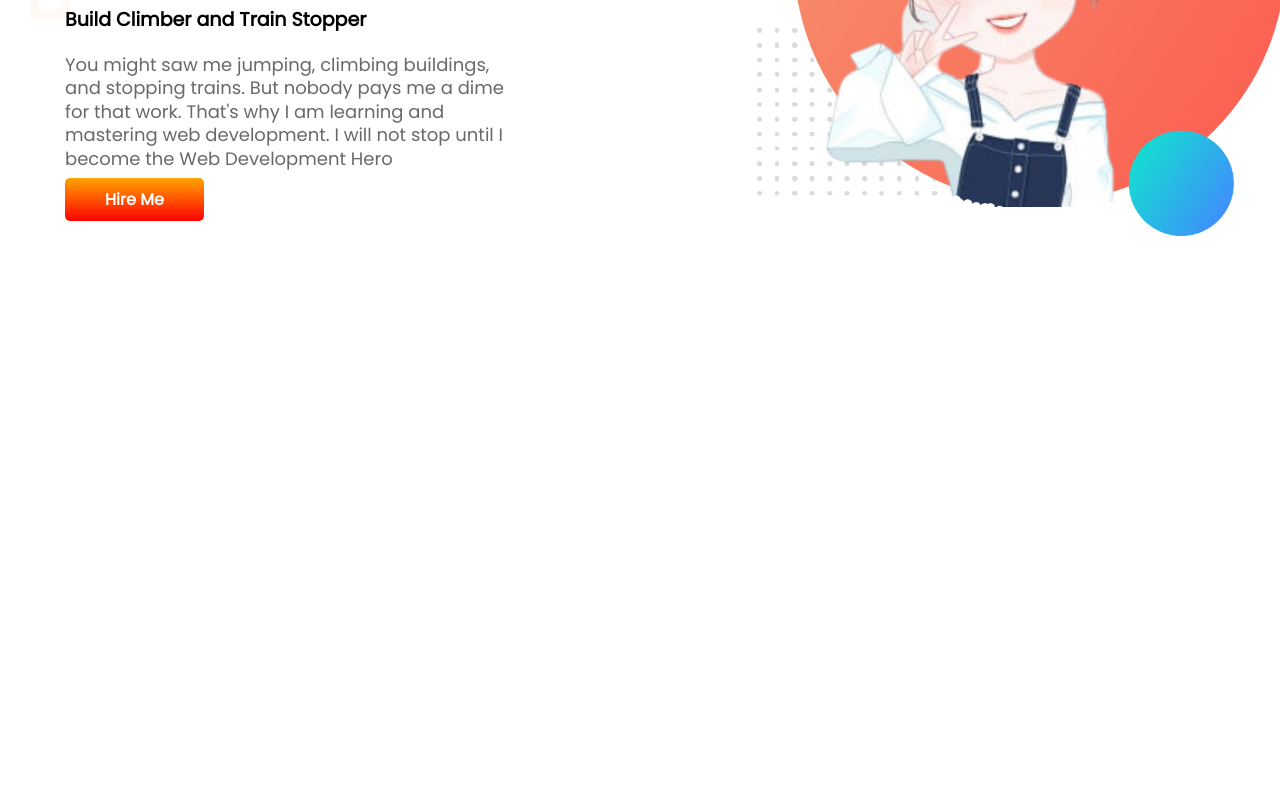
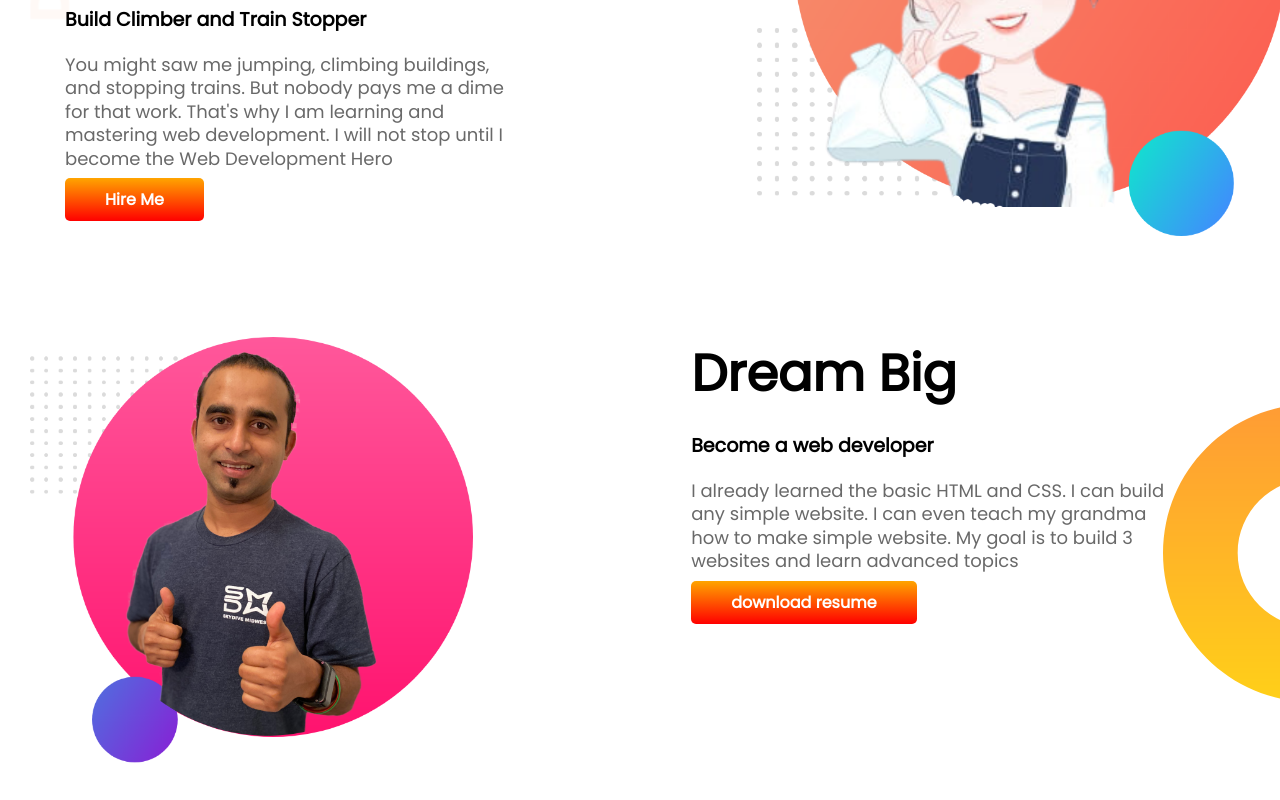
Before and after one commit to Farjana-Fariha/Portfolio_1, a plain HTML site: page index.html in a window 1280 px wide. Shown: the part 340-1140 px from the top of the page. Before the commit the page ends 800 px from the top, so only its background shows below. Drawn offline with Linux system fonts and the light colour scheme.

Commit message:
second-banner

```diff
--- a/index.html
+++ b/index.html
@@ -28,6 +28,19 @@
         </div>
     </section>
 
+    <section class="second-banner">
+        <div class="header-img second-img">
+            <img src="img/jhankar2.png" alt="">
+        </div>
+        <div class="header-text second-text">
+            <h1>Dream Big</h1>
+            <h4>Become a web developer</h4>
+            <p>I already learned the basic HTML and CSS. I can build any simple website. I can even teach my grandma how
+                to make simple website. My goal is to build 3 websites and learn advanced topics</p>
+            <a href="https://www.facebook.com/migretory.bird/" target="_blank">download resume</a>
+        </div>
+    </section>
+
 </body>
 
 </html>
--- a/style.css
+++ b/style.css
@@ -22,6 +22,7 @@
 	font-size: 51px;
 
 }
+
 .header-text h1 span {
 	color: #FFA62E;
 }
@@ -43,3 +44,20 @@
 	color: white;
     border-radius: 5px;
 }
+
+
+
+    /* second-banner  */
+    .second-banner{
+        display: flex;
+        background-image: url(img/dream-bg.png);
+        background-repeat: no-repeat;
+        background-position: right;
+    }
+    .header-img.second-img img {
+        margin: 30px;
+    }
+    .second-text {
+        width: 50%;
+        margin: 28px 100px;
+    }
```
